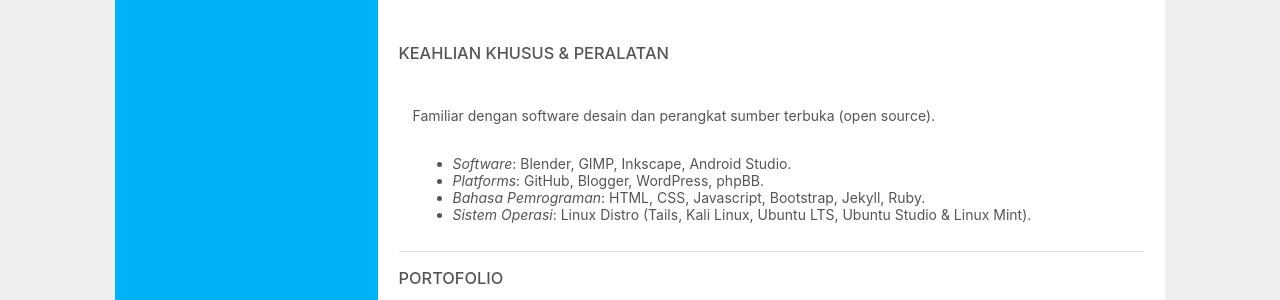
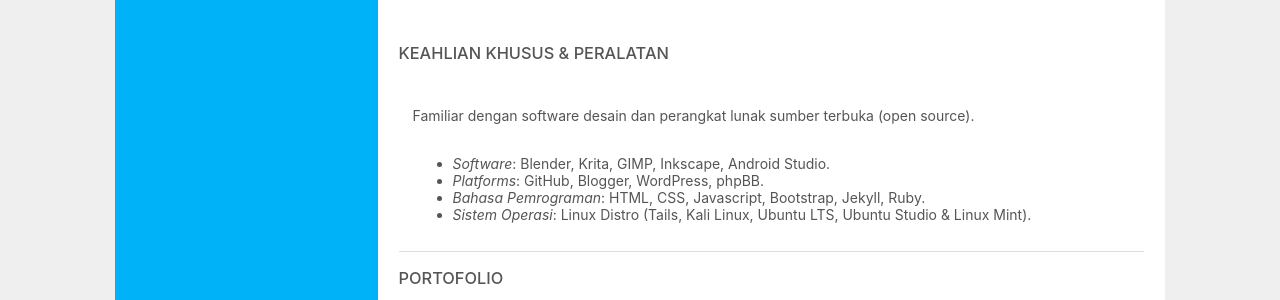
Before and after one commit to mohamadrido/about, a Jekyll site: the page built from id.html, in a window 1280 px wide. Shown: the part 1029-1329 px from the top of the page. Built offline with Jekyll 4.4.1, drawn with Linux system fonts in a browser that asks for light colours; nearby versions of some CDN libraries.

Commit message:
Update id.html

```diff
--- a/id.html
+++ b/id.html
@@ -101,10 +101,10 @@
     <br/>
     <h3>KEAHLIAN KHUSUS & PERALATAN</h3>
     <div class="container" style="padding: 1em; border-bottom: 1px solid #ddd;">
-    <p>Familiar dengan software desain dan perangkat sumber terbuka (open source).<br/>
+    <p>Familiar dengan software desain dan perangkat lunak sumber terbuka (open source).<br/>
     <br/>
     <ul>
-    <li><i>Software</i>: Blender, GIMP, Inkscape, Android Studio.</li>
+    <li><i>Software</i>: Blender, Krita, GIMP, Inkscape, Android Studio.</li>
     <li><i>Platforms</i>: GitHub, Blogger, WordPress, phpBB.</li>
     <li><i>Bahasa Pemrograman</i>: HTML, CSS, Javascript, Bootstrap, Jekyll, Ruby.</li>
     <li><i>Sistem Operasi</i>: Linux Distro (Tails, Kali Linux, Ubuntu LTS, Ubuntu Studio & Linux Mint).</li>
```
